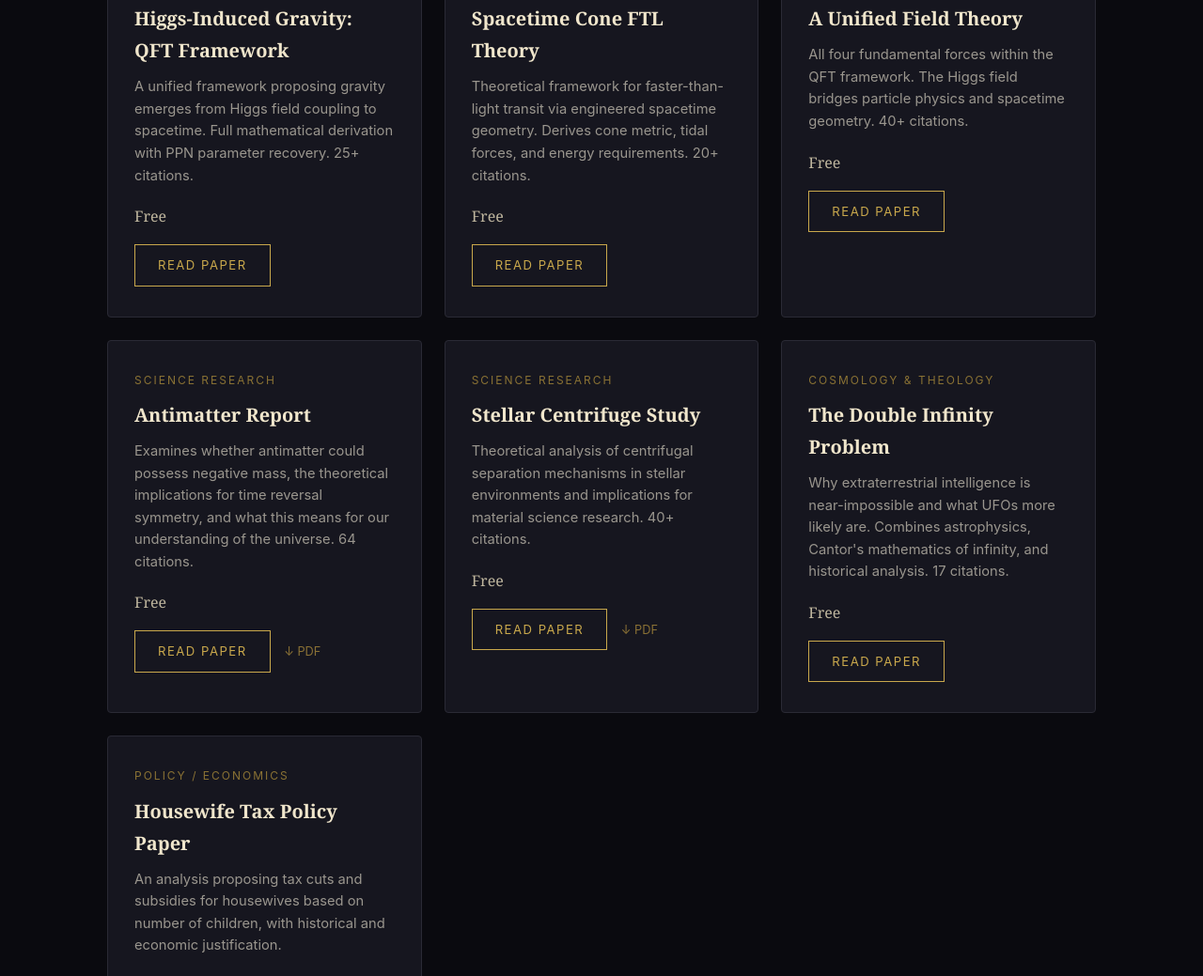
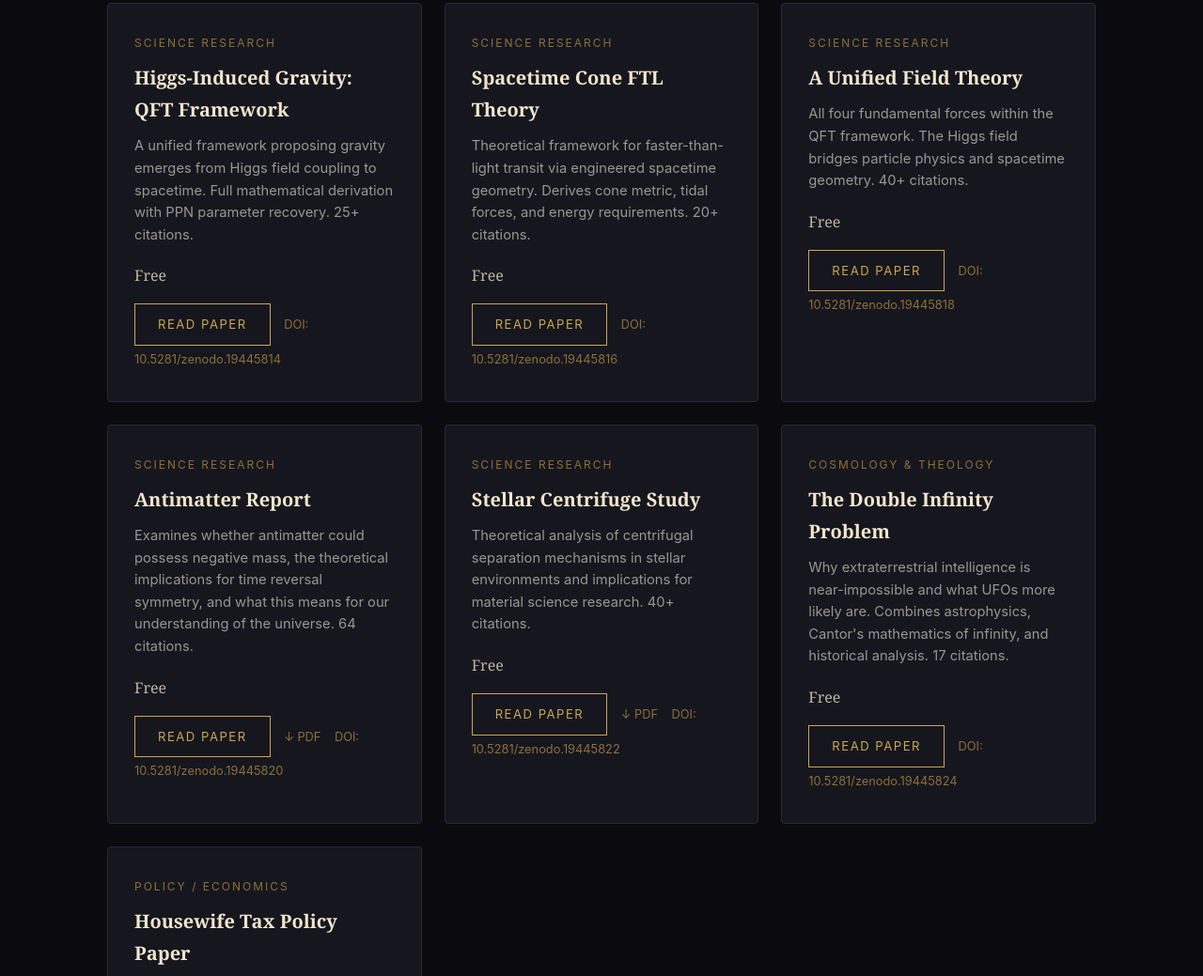
Before and after one commit to IuppiterGroup/iuppitergroup.github.io, a browser extension: page research.html in a window 1280 px wide. Shown: the part 1061-2100 px from the top of the page at 94% size. Drawn offline with Linux system fonts and the light colour scheme.

Commit message:
Add CC BY-NC-ND 4.0 license notice and Zenodo DOI links

```diff
--- a/research.html
+++ b/research.html
@@ -37,6 +37,10 @@
     <p>Rigorous analysis across finance, science, and policy</p>
   </div>
 </header>
+
+<div class="license-notice" style="text-align:center;margin:20px 0;font-size:0.85em;color:var(--gold-muted,#8a7135);font-style:italic;">
+  All research papers © 2026 John &amp; luppiter Group. Licensed under <a href="https://creativecommons.org/licenses/by-nc-nd/4.0/" target="_blank" style="color:var(--gold-muted,#8a7135);text-decoration:underline;">CC BY-NC-ND 4.0</a>. Archived with DOIs on Zenodo/CERN.
+</div>
 
 <section>
   <div class="container">
@@ -81,6 +85,7 @@
         <p>A unified framework proposing gravity emerges from Higgs field coupling to spacetime. Full mathematical derivation with PPN parameter recovery. 25+ citations.</p>
         <div class="card-price free">Free</div>
         <a href="papers/qft-higgs-gravity.html" class="btn">Read Paper</a>
+        <a href="https://doi.org/10.5281/zenodo.19445814" target="_blank" style="font-size:0.8em;color:var(--gold-muted,#8a7135);margin-left:10px;text-decoration:none;">DOI: 10.5281/zenodo.19445814</a>
       </div>
 
       <div class="card" data-cat="science">
@@ -89,6 +94,7 @@
         <p>Theoretical framework for faster-than-light transit via engineered spacetime geometry. Derives cone metric, tidal forces, and energy requirements. 20+ citations.</p>
         <div class="card-price free">Free</div>
         <a href="papers/spacetime-cone-ftl.html" class="btn">Read Paper</a>
+        <a href="https://doi.org/10.5281/zenodo.19445816" target="_blank" style="font-size:0.8em;color:var(--gold-muted,#8a7135);margin-left:10px;text-decoration:none;">DOI: 10.5281/zenodo.19445816</a>
       </div>
 
       <div class="card" data-cat="science">
@@ -97,6 +103,7 @@
         <p>All four fundamental forces within the QFT framework. The Higgs field bridges particle physics and spacetime geometry. 40+ citations.</p>
         <div class="card-price free">Free</div>
         <a href="papers/unified-field-theory.html" class="btn">Read Paper</a>
+        <a href="https://doi.org/10.5281/zenodo.19445818" target="_blank" style="font-size:0.8em;color:var(--gold-muted,#8a7135);margin-left:10px;text-decoration:none;">DOI: 10.5281/zenodo.19445818</a>
       </div>
 
       <div class="card" data-cat="science">
@@ -106,6 +113,7 @@
         <div class="card-price free">Free</div>
         <a href="papers/antimatter-report.html" class="btn">Read Paper</a>
         <a href="papers/antimatter-report.pdf" target="_blank" style="font-size:0.8em;color:var(--gold-muted,#8a7135);margin-left:10px;text-decoration:none;">&#x2193; PDF</a>
+        <a href="https://doi.org/10.5281/zenodo.19445820" target="_blank" style="font-size:0.8em;color:var(--gold-muted,#8a7135);margin-left:10px;text-decoration:none;">DOI: 10.5281/zenodo.19445820</a>
       </div>
 
       <div class="card" data-cat="science">
@@ -115,6 +123,7 @@
         <div class="card-price free">Free</div>
         <a href="papers/stellar-centrifuge-study.html" class="btn">Read Paper</a>
         <a href="papers/stellar-centrifuge-study.pdf" target="_blank" style="font-size:0.8em;color:var(--gold-muted,#8a7135);margin-left:10px;text-decoration:none;">&#x2193; PDF</a>
+        <a href="https://doi.org/10.5281/zenodo.19445822" target="_blank" style="font-size:0.8em;color:var(--gold-muted,#8a7135);margin-left:10px;text-decoration:none;">DOI: 10.5281/zenodo.19445822</a>
       </div>
 
       <div class="card" data-cat="science">
@@ -123,6 +132,7 @@
         <p>Why extraterrestrial intelligence is near-impossible and what UFOs more likely are. Combines astrophysics, Cantor's mathematics of infinity, and historical analysis. 17 citations.</p>
         <div class="card-price free">Free</div>
         <a href="papers/double-infinity.html" class="btn">Read Paper</a>
+        <a href="https://doi.org/10.5281/zenodo.19445824" target="_blank" style="font-size:0.8em;color:var(--gold-muted,#8a7135);margin-left:10px;text-decoration:none;">DOI: 10.5281/zenodo.19445824</a>
       </div>
 
       <div class="card" data-cat="policy">
```
Also changed, not shown: 4 other files.
